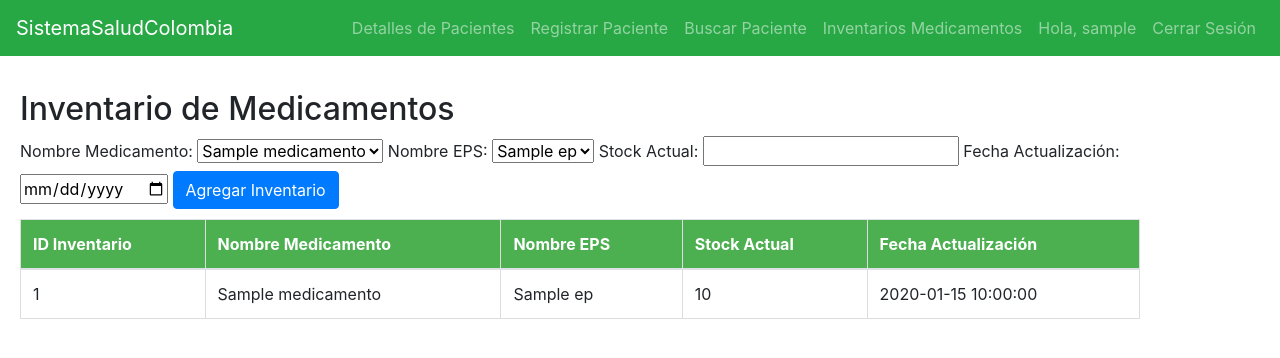
After one commit to kcharlis/SistemaSaludColombia, a Flask app: page /inventarios_medicamentos in a window 1280 px wide. The commit adds this page. Shown: the top 358 px of the page. Run offline with Flask 3, Linux system fonts and the light colour scheme; the visitor is signed in with stand-in values (Sample User, id 1); tables that the repository leaves empty or names only in its code hold one stand-in row (values such as "Sample post"); some libraries are stand-ins or nearby versions.

Commit message:
version 1.0

```diff
--- a/App.py
+++ b/App.py
@@ -4,8 +4,8 @@ import os
 from werkzeug.utils import secure_filename
 from flask import send_from_directory
 from urllib.parse import unquote
-from sqlalchemy.sql import text
 import logging
+
 
 
 
@@ -370,6 +370,125 @@ def eliminar_paciente(paciente_id):
 
     return redirect(url_for('get_pacientes'))
 
+# Agrega la función obtener_inventarios
+def obtener_inventarios():
+    cursor = db.cursor()
+
+    # Consulta para obtener la lista de inventarios de medicamentos
+    query_inventarios = """
+        SELECT
+            inventarios_medicamentos.ID_Inventario,
+            medicamentos.Nombre AS Nombre_Medicamento,
+            eps.Nombre AS Nombre_EPS,
+            inventarios_medicamentos.Stock_Actual,
+            inventarios_medicamentos.Fecha_Actualizacion
+        FROM inventarios_medicamentos
+        JOIN medicamentos ON inventarios_medicamentos.ID_Medicamento = medicamentos.ID_Medicamento
+        JOIN eps ON inventarios_medicamentos.ID_EPS = eps.ID_EPS;
+    """
+    cursor.execute(query_inventarios)
+
+    # Convertir las tuplas a diccionarios
+    columns = [col[0] for col in cursor.description]
+    inventarios = [dict(zip(columns, row)) for row in cursor.fetchall()]
+
+    return inventarios
+
+# Agrega la nueva función obtener_medicamentos
+def obtener_medicamentos():
+    cursor = db.cursor()
+
+    # Consulta para obtener la lista de medicamentos
+    query_medicamentos = """
+        SELECT ID_Medicamento, Nombre FROM medicamentos;
+    """
+    cursor.execute(query_medicamentos)
+
+    # Convertir las tuplas a diccionarios
+    columns = [col[0] for col in cursor.description]
+    medicamentos = [dict(zip(columns, row)) for row in cursor.fetchall()]
+
+    return medicamentos
+
+# Ruta para manejar el inventario de medicamentos
+@app.route("/inventarios_medicamentos", methods=["GET", "POST"])
+def inventarios_medicamentos():
+    if 'user_id' not in session:
+        return redirect(url_for('login'))
+
+    user_id = session['user_id']
+    cursor = db.cursor()
+
+    # Agrega la función obtener_inventarios
+    def obtener_inventarios():
+        cursor = db.cursor()
+
+        # Consulta para obtener la lista de inventarios de medicamentos
+        query_inventarios = """
+            SELECT
+                inventarios_medicamentos.ID_Inventario,
+                medicamentos.Nombre AS Nombre_Medicamento,
+                eps.Nombre AS Nombre_EPS,
+                inventarios_medicamentos.Stock_Actual,
+                inventarios_medicamentos.Fecha_Actualizacion
+            FROM inventarios_medicamentos
+            JOIN medicamentos ON inventarios_medicamentos.ID_Medicamento = medicamentos.ID_Medicamento
+            JOIN eps ON inventarios_medicamentos.ID_EPS = eps.ID_EPS;
+        """
+        cursor.execute(query_inventarios)
+
+        # Convertir las tuplas a diccionarios
+        columns = [col[0] for col in cursor.description]
+        inventarios = [dict(zip(columns, row)) for row in cursor.fetchall()]
+
+        return inventarios
+
+    # Agrega la función obtener_eps
+    def obtener_eps():
+        cursor = db.cursor()
+
+        # Consulta para obtener la lista de EPS
+        query_eps = """
+            SELECT ID_EPS, Nombre FROM eps;
+        """
+        cursor.execute(query_eps)
+
+        # Convertir las tuplas a diccionarios
+        columns = [col[0] for col in cursor.description]
+        eps_list = [dict(zip(columns, row)) for row in cursor.fetchall()]
+
+        return eps_list
+
+    if request.method == "GET":
+        inventarios = obtener_inventarios()
+        medicamentos = obtener_medicamentos()
+        eps_list = obtener_eps()
+        return render_template('inventarios_medicamentos.html', inventarios=inventarios, medicamentos=medicamentos, eps_list=eps_list)
+
+    if request.method == "POST":
+        id_medicamento = request.form.get("id_medicamento")
+        id_eps = request.form.get("id_eps")
+        stock_actual = request.form.get("stock_actual")
+        fecha_actualizacion = request.form.get("fecha_actualizacion")
+
+        # Agrega la función para insertar inventario
+        def insertar_inventario(id_medicamento, id_eps, stock_actual, fecha_actualizacion):
+            cursor = db.cursor()
+
+            query_insert_inventario = """
+                INSERT INTO inventarios_medicamentos (ID_Medicamento, ID_EPS, Stock_Actual, Fecha_Actualizacion)
+                VALUES (%s, %s, %s, %s);
+            """
+            cursor.execute(query_insert_inventario, (id_medicamento, id_eps, stock_actual, fecha_actualizacion))
+            db.commit()
+
+        insertar_inventario(id_medicamento, id_eps, stock_actual, fecha_actualizacion)
+        flash('Inventario registrado exitosamente', 'success')
+        return redirect(url_for('inventarios_medicamentos'))
+
+    return render_template('inventarios_medicamentos.html')
+
+
 
 if __name__ == "__main__":
     app.run(debug=True)
--- a/templates/base.html
+++ b/templates/base.html
@@ -30,6 +30,12 @@
                 <li class="nav-item">
                     <a class="nav-link" href="{{ url_for('get_pacientes') }}">Buscar Paciente</a>
                 </li>
+
+                 <!-- Agrega el siguiente bloque para el enlace a inventarios_medicamentos -->
+                <li class="nav-item">
+                    <a class="nav-link" href="{{ url_for('inventarios_medicamentos') }}">Inventarios Medicamentos</a>
+                </li>
+
                 {% if 'user_id' in session %}
                     <li class="nav-item">
                         <a class="nav-link" href="#">Hola, {{ session['user_name'] }}</a>
--- /dev/null
+++ b/templates/inventarios_medicamentos.html
@@ -0,0 +1,54 @@
+{% extends 'base.html' %}
+
+{% block content %}
+    <h2>Inventario de Medicamentos</h2>
+
+    <!-- Formulario para agregar inventario -->
+    <form action="{{ url_for('inventarios_medicamentos') }}" method="post" class="mi-formulario">
+        <label for="id_medicamento">Nombre Medicamento:</label>
+        <select name="id_medicamento" required>
+            {% for medicamento in medicamentos %}
+                <option value="{{ medicamento.ID_Medicamento }}">{{ medicamento.Nombre }}</option>
+            {% endfor %}
+        </select>
+
+        <label for="id_eps">Nombre EPS:</label>
+        <select name="id_eps" required>
+            {% for eps in eps_list %}
+                <option value="{{ eps.ID_EPS }}">{{ eps.Nombre }}</option>
+            {% endfor %}
+        </select>
+
+        <label for="stock_actual">Stock Actual:</label>
+        <input type="text" name="stock_actual" required>
+
+        <label for="fecha_actualizacion">Fecha Actualización:</label>
+        <input type="date" name="fecha_actualizacion" required>
+
+        <button type="submit" class="btn btn-primary">Agregar Inventario</button>
+    </form>
+
+    <!-- Mostrar inventarios existentes -->
+    <table class="table">
+        <thead>
+            <tr>
+                <th>ID Inventario</th>
+                <th>Nombre Medicamento</th>
+                <th>Nombre EPS</th>
+                <th>Stock Actual</th>
+                <th>Fecha Actualización</th>
+            </tr>
+        </thead>
+        <tbody>
+            {% for inventario in inventarios %}
+                <tr>
+                    <td>{{ inventario.ID_Inventario }}</td>
+                    <td>{{ inventario.Nombre_Medicamento }}</td>
+                    <td>{{ inventario.Nombre_EPS }}</td>
+                    <td>{{ inventario.Stock_Actual }}</td>
+                    <td>{{ inventario.Fecha_Actualizacion }}</td>
+                </tr>
+            {% endfor %}
+        </tbody>
+    </table>
+{% endblock %}
```
